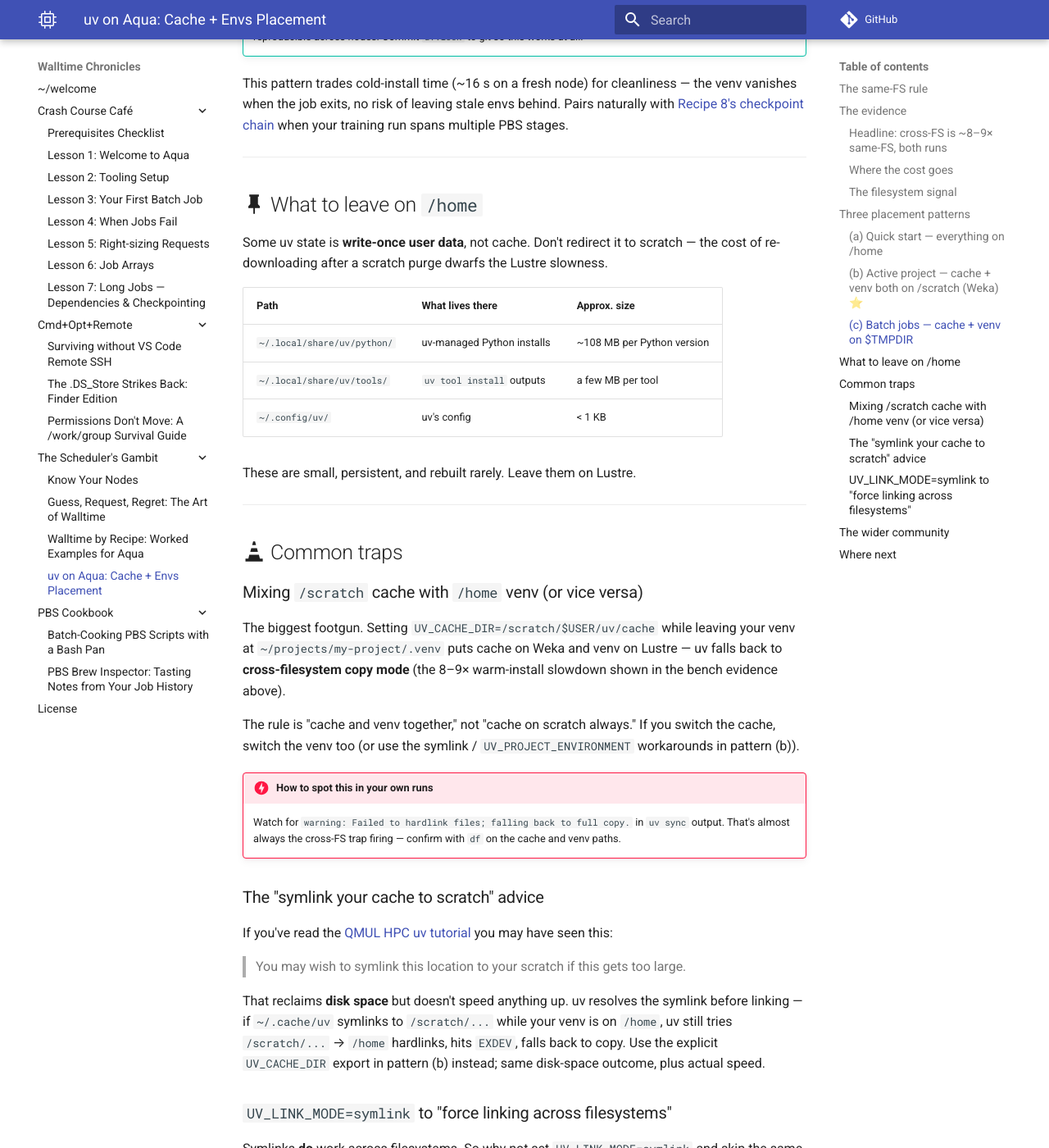
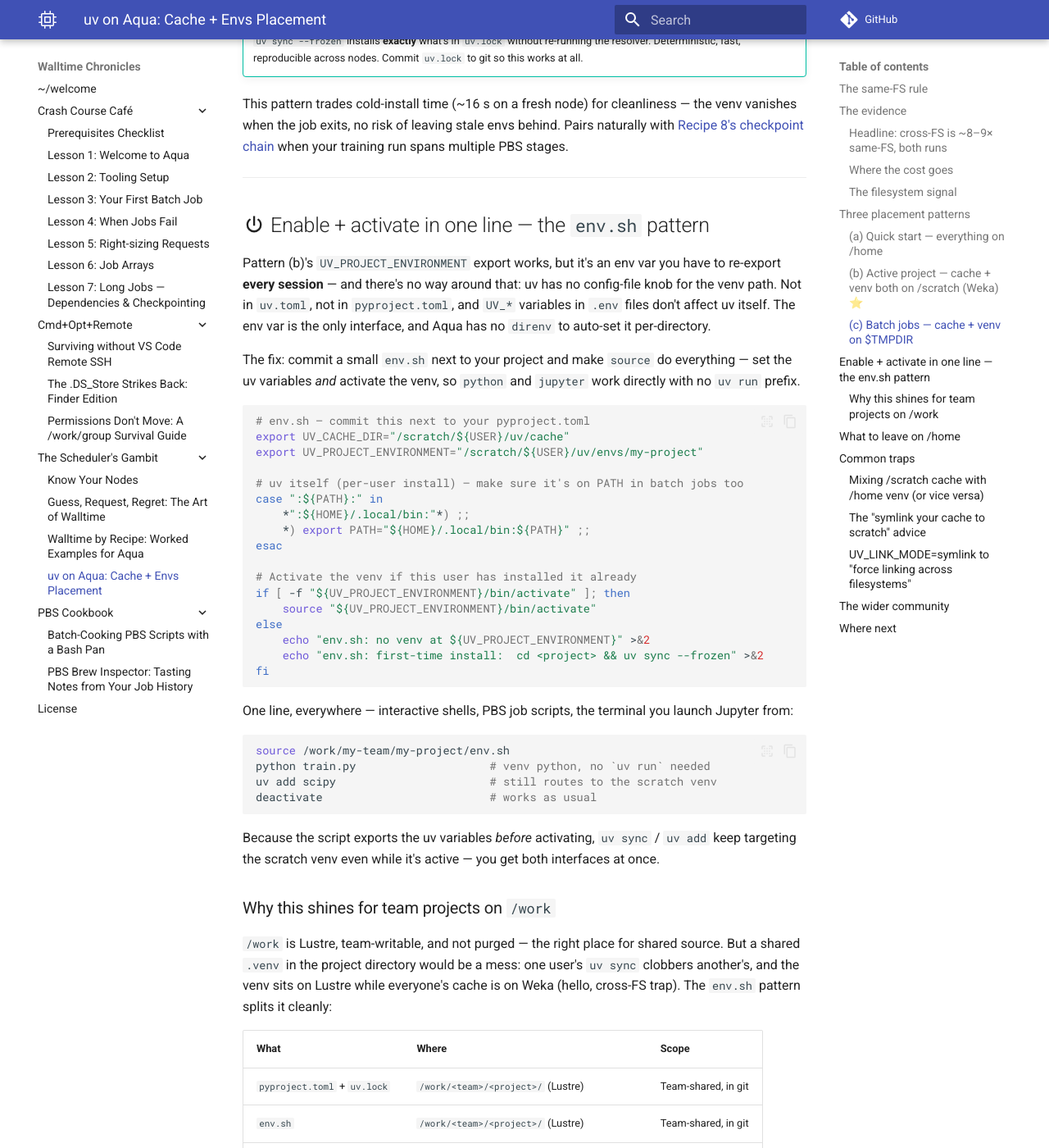
Before and after one commit to ZhipengHe/Walltime-Chronicles, an MkDocs documentation site: the page built from docs/scheduler/uv-on-aqua.md, in a window 1280 px wide and 1400 px high, scrolled down 5138 px. Shown: the whole window at 82% size. Built offline with MkDocs 1.6.1 and Material for MkDocs 9.7.7, drawn with Linux system fonts in a browser that asks for light colours; plug-ins that fetch from the network failed and are left out; comment, search, counter and statistics services are not loaded; some of the changed text lies outside the part shown.

Commit message:
docs(scheduler): add env.sh enable+activate pattern for /home and /work projects
New section on uv-on-aqua: committing an env.sh next to pyproject.toml
that exports UV_CACHE_DIR/UV_PROJECT_ENVIRONMENT and activates the
scratch venv in one source line. Covers why a shell file is the only
option (uv has no config-file knob for the venv path), the per-user
venv layout for team projects on /work with a shared uv.lock, and an
optional PROMPT_COMMAND auto-activation hook scoped to the project
tree. Cross-linked from placement pattern (b).

Co-Authored-By: Claude Fable 5 <noreply@anthropic.com>

````diff
--- a/docs/scheduler/uv-on-aqua.md
+++ b/docs/scheduler/uv-on-aqua.md
@@ -142,7 +142,7 @@ ln -s /scratch/${USER}/uv/envs/my-project .venv
 uv venv && uv sync
 ```
 
-Both options put the venv on Weka, satisfying the same-FS rule because the cache is also on Weka.
+Both options put the venv on Weka, satisfying the same-FS rule because the cache is also on Weka. Option 1's export only lasts for the current shell, though — see [the `env.sh` pattern](#envsh-pattern) below for making it stick (and for the team-project-on-`/work` variant).
 
 !!! warning "Set a 30-day reminder"
     `/scratch` is purged after **30 days of inactivity** (Aqua's policy, not uv's). Touch `/scratch/${USER}/uv/` monthly, or just rebuild the env from `uv.lock` when you come back. Don't keep anything irreplaceable on scratch.
@@ -165,6 +165,85 @@ python script.py
     `uv sync --frozen` installs **exactly** what's in `uv.lock` without re-running the resolver. Deterministic, fast, reproducible across nodes. Commit `uv.lock` to git so this works at all.
 
 This pattern trades cold-install time (~16 s on a fresh node) for cleanliness — the venv vanishes when the job exits, no risk of leaving stale envs behind. Pairs naturally with [Recipe 8's checkpoint chain](Walltime-by-Recipe.md#recipe-8-long-pipeline-with-chained-jobs) when your training run spans multiple PBS stages.
+
+---
+
+## :material-power: Enable + activate in one line — the `env.sh` pattern {#envsh-pattern}
+
+Pattern (b)'s `UV_PROJECT_ENVIRONMENT` export works, but it's an env var you have to re-export **every session** — and there's no way around that: uv has no config-file knob for the venv path. Not in `uv.toml`, not in `pyproject.toml`, and `UV_*` variables in `.env` files don't affect uv itself. The env var is the only interface, and Aqua has no `direnv` to auto-set it per-directory.
+
+The fix: commit a small `env.sh` next to your project and make `source` do everything — set the uv variables *and* activate the venv, so `python` and `jupyter` work directly with no `uv run` prefix.
+
+```bash
+# env.sh — commit this next to your pyproject.toml
+export UV_CACHE_DIR="/scratch/${USER}/uv/cache"
+export UV_PROJECT_ENVIRONMENT="/scratch/${USER}/uv/envs/my-project"
+
+# uv itself (per-user install) — make sure it's on PATH in batch jobs too
+case ":${PATH}:" in
+    *":${HOME}/.local/bin:"*) ;;
+    *) export PATH="${HOME}/.local/bin:${PATH}" ;;
+esac
+
+# Activate the venv if this user has installed it already
+if [ -f "${UV_PROJECT_ENVIRONMENT}/bin/activate" ]; then
+    source "${UV_PROJECT_ENVIRONMENT}/bin/activate"
+else
+    echo "env.sh: no venv at ${UV_PROJECT_ENVIRONMENT}" >&2
+    echo "env.sh: first-time install:  cd <project> && uv sync --frozen" >&2
+fi
+```
+
+One line, everywhere — interactive shells, PBS job scripts, the terminal you launch Jupyter from:
+
+```bash
+source /work/my-team/my-project/env.sh
+python train.py                    # venv python, no `uv run` needed
+uv add scipy                       # still routes to the scratch venv
+deactivate                         # works as usual
+```
+
+Because the script exports the uv variables *before* activating, `uv sync` / `uv add` keep targeting the scratch venv even while it's active — you get both interfaces at once.
+
+### Why this shines for team projects on `/work`
+
+`/work` is Lustre, team-writable, and not purged — the right place for shared source. But a shared `.venv` in the project directory would be a mess: one user's `uv sync` clobbers another's, and the venv sits on Lustre while everyone's cache is on Weka (hello, cross-FS trap). The `env.sh` pattern splits it cleanly:
+
+| What | Where | Scope |
+|---|---|---|
+| `pyproject.toml` + `uv.lock` | `/work/<team>/<project>/` (Lustre) | Team-shared, in git |
+| `env.sh` | `/work/<team>/<project>/` (Lustre) | Team-shared, in git |
+| uv cache | `/scratch/$USER/uv/cache/` (Weka) | Per-user |
+| venv | `/scratch/$USER/uv/envs/<project>/` (Weka) | Per-user |
+
+`$USER` expands at `source` time, so the **same committed file** gives every team member their own Weka venv — same-FS rule satisfied per-user, reproducibility guaranteed by the committed `uv.lock`. A new teammate's onboarding is two lines:
+
+```bash
+source /work/<team>/<project>/env.sh   # prints the install hint
+cd /work/<team>/<project> && uv sync --frozen
+```
+
+The same file works unchanged for a personal project on `/home` — only the venv location in the export changes, the mechanics don't.
+
+!!! tip "Auto-activate when you `cd` in (optional)"
+    Don't just export `UV_PROJECT_ENVIRONMENT` globally in `~/.bashrc` — it silently hijacks **every other uv project** you touch into the same venv. If you want hands-free activation, scope it to the project directory with a `PROMPT_COMMAND` hook:
+
+    ```bash
+    # ~/.bashrc — poor-man's direnv, scoped to one project tree
+    _myproject_uv_env() {
+        case "$PWD" in
+            /work/my-team/my-project*)
+                export UV_PROJECT_ENVIRONMENT="/scratch/$USER/uv/envs/my-project" ;;
+            *)
+                if [ "${UV_PROJECT_ENVIRONMENT:-}" = "/scratch/$USER/uv/envs/my-project" ]; then
+                    unset UV_PROJECT_ENVIRONMENT
+                fi ;;
+        esac
+    }
+    PROMPT_COMMAND="_myproject_uv_env${PROMPT_COMMAND:+;$PROMPT_COMMAND}"
+    ```
+
+    PBS batch jobs never run `PROMPT_COMMAND` — job scripts still need the explicit `source env.sh` line. That's a feature: the job script documents its own environment.
 
 ---
 
````
